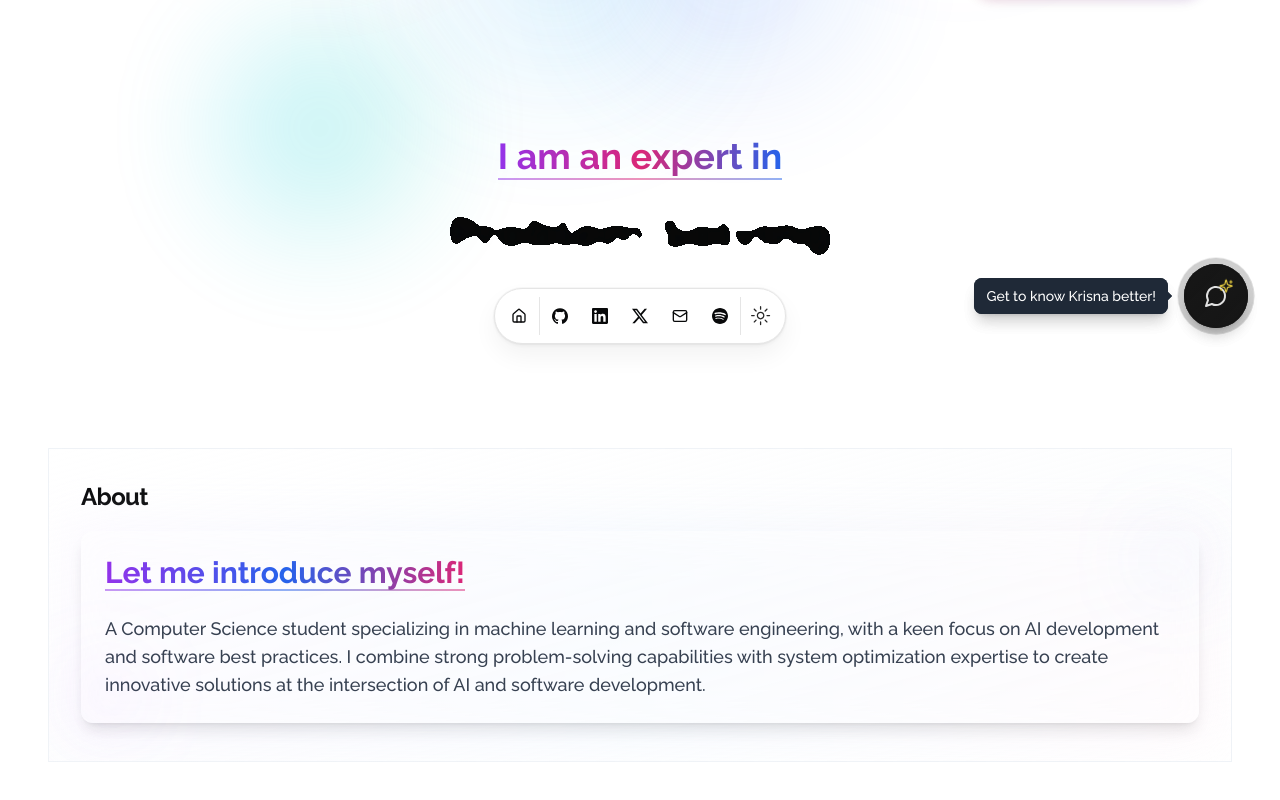
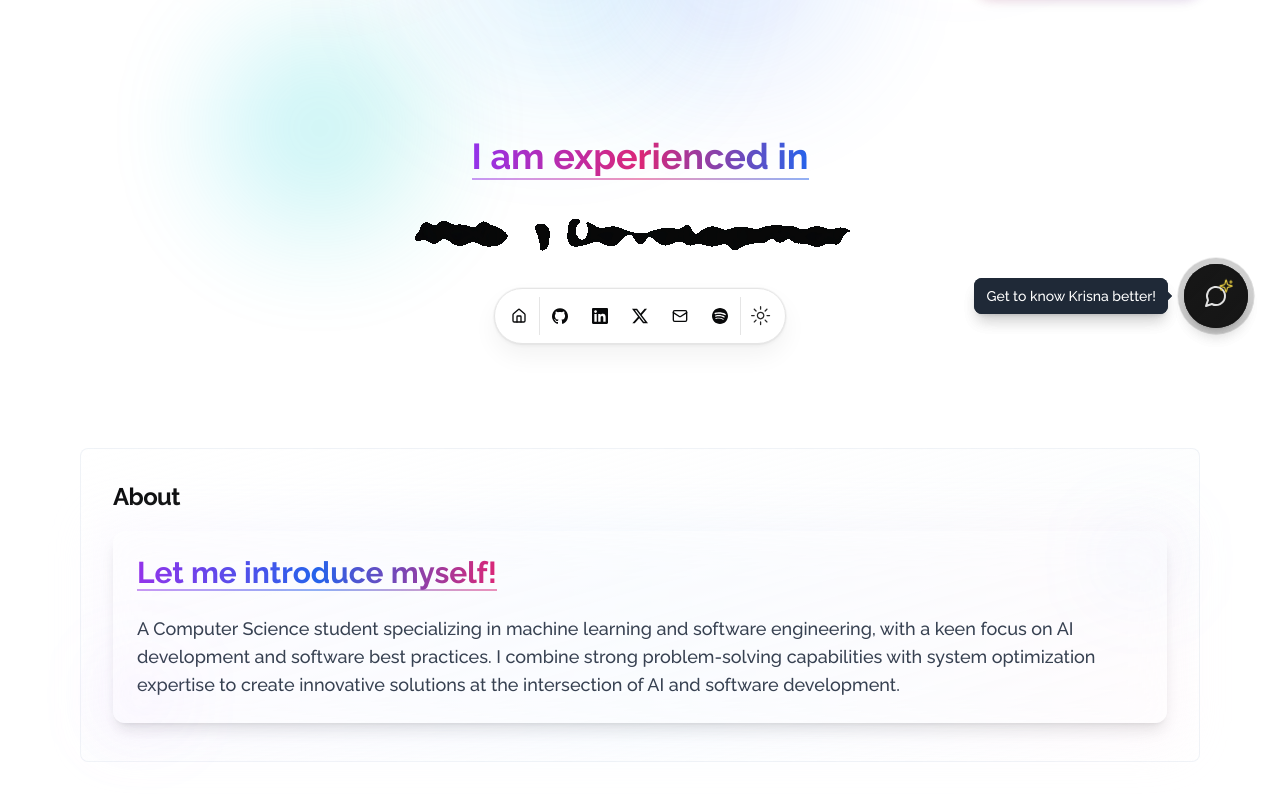
Before and after one commit to KrisnaPutraP/portofolio, a Next.js app: page / in a window 1280 px wide. Shown: the part 440-1240 px from the top of the page. Built offline with nearby package versions, Linux system fonts and the light colour scheme.

Commit message:
fix: Minor bug fix

```diff
--- a/src/app/globals.css
+++ b/src/app/globals.css
@@ -76,6 +76,21 @@
     }
     body {
       @apply bg-background text-foreground;
+      overflow-x: hidden;
+    }
+    html {
+      scroll-behavior: smooth;
+    }
+  }
+
+  /* Prevent double scrollbars */
+  @layer utilities {
+    .no-scrollbar {
+      -ms-overflow-style: none;
+      scrollbar-width: none;
+    }
+    .no-scrollbar::-webkit-scrollbar {
+      display: none;
     }
   }
 
@@ -147,14 +162,6 @@ code[data-line-numbers-max-digits="3"] > [data-line]::before {
   width: 3rem;
 }
 
-/* styles/globals.css */
-
-/* Existing Tailwind imports and styles */
-
-@tailwind base;
-@tailwind components;
-@tailwind utilities;
-
 /* Custom Tooltip Centering */
 @layer components {
   [data-side="top"] {
@@ -172,12 +179,12 @@ code[data-line-numbers-max-digits="3"] > [data-line]::before {
   [data-side="left"] {
     top: 50% !important;
     left: 50% !important;
-    transform: translate(-150%, -50%) !important; /* Adjust as needed */
+    transform: translate(-150%, -50%) !important;
   }
 
   [data-side="right"] {
     top: 50% !important;
     left: 50% !important;
-    transform: translate(50%, -50%) !important; /* Adjust as needed */
+    transform: translate(50%, -50%) !important;
   }
 }
--- a/src/app/page.tsx
+++ b/src/app/page.tsx
@@ -63,20 +63,20 @@ const Page: FC = () => {
 
   return (
     <>
-      {/* Fixed navigation with improved z-index */}
+      {/* Fixed navigation with proper z-index */}
       <div className="fixed top-0 left-0 right-0 z-[100]">
         <NavBar />
         <ScrollProgress className="top-[64px]" />
       </div>
 
-      {/* Main content with proper mobile spacing */}
+      {/* Main content container */}
       <motion.main
-        className="relative flex flex-col min-h-screen w-full overflow-x-hidden"
+        className="relative flex flex-col min-h-screen w-full"
         variants={containerVariants}
         initial="hidden"
         animate="visible"
       >
-        {/* Hero section with proper mobile spacing */}
+        {/* Hero section */}
         <motion.div
           className="pt-16 mb-8 sm:mb-12 md:mb-16 lg:mb-20"
           variants={fadeInUpVariants}
@@ -84,8 +84,8 @@ const Page: FC = () => {
           <AnimatedHeader />
         </motion.div>
 
-        {/* Content sections with improved mobile responsive spacing */}
-        <div className="relative z-10 space-y-8 sm:space-y-12 md:space-y-16 lg:space-y-20 xl:space-y-24">
+        {/* Content sections with proper spacing */}
+        <div className="relative z-10 space-y-12 sm:space-y-16 md:space-y-20 lg:space-y-24 xl:space-y-32 px-4 sm:px-6 lg:px-8">
           {sections.map((section, index) => (
             <motion.section
               key={section.key}
@@ -94,43 +94,41 @@ const Page: FC = () => {
               whileInView="visible"
               viewport={{
                 once: false,
-                margin: "-50px",
-                amount: 0.1,
+                margin: "-80px",
+                amount: 0.2,
               }}
-              className="scroll-mt-20 w-full"
-              style={{ minHeight: "50vh" }}
+              className="scroll-mt-20 w-full max-w-7xl mx-auto"
             >
               {section.component}
             </motion.section>
           ))}
 
-          {/* Projects section with enhanced mobile spacing */}
+          {/* Projects section */}
           <motion.section
             variants={fadeInUpVariants}
             initial="hidden"
             whileInView="visible"
             viewport={{
               once: false,
-              margin: "-50px",
-              amount: 0.1,
+              margin: "-80px",
+              amount: 0.2,
             }}
-            className="scroll-mt-20 w-full"
-            style={{ minHeight: "50vh" }}
+            className="scroll-mt-20 w-full max-w-7xl mx-auto"
           >
             <Projects />
           </motion.section>
 
-          {/* Contacts section with proper mobile bottom spacing */}
+          {/* Contacts section */}
           <motion.section
             variants={fadeInUpVariants}
             initial="hidden"
             whileInView="visible"
             viewport={{
               once: false,
-              margin: "-50px",
-              amount: 0.1,
+              margin: "-80px",
+              amount: 0.2,
             }}
-            className="scroll-mt-20 pb-20 sm:pb-24 lg:pb-32 w-full"
+            className="scroll-mt-20 pb-20 sm:pb-24 lg:pb-32 w-full max-w-7xl mx-auto"
           >
             <Contacts />
           </motion.section>
--- a/src/components/Containers/section.tsx
+++ b/src/components/Containers/section.tsx
@@ -13,24 +13,24 @@ const Section = ({ id, title, children, className }: SectionProps) => {
     <section
       id={id}
       className={cn(
-        "relative overflow-hidden",
+        "relative overflow-visible",
         "border border-slate-200/50 dark:border-slate-800/50",
         "bg-gradient-to-br from-white/50 via-slate-50/30 to-white/50",
         "dark:from-slate-900/50 dark:via-slate-800/30 dark:to-slate-900/50",
         "backdrop-blur-[12px]",
-        "p-8",
+        "p-6 sm:p-8",
         "transition-all duration-500 ease-out",
         "hover:border-border hover:shadow-xl",
-        "hover:scale-[1.01]",
         "group",
+        "rounded-lg",
         className
       )}
     >
-      <div className="absolute inset-0 opacity-0 group-hover:opacity-100 transition-opacity duration-500">
-        <div className="absolute inset-0 bg-gradient-to-br from-primary/5 to-transparent" />
+      <div className="absolute inset-0 opacity-0 group-hover:opacity-100 transition-opacity duration-500 rounded-lg">
+        <div className="absolute inset-0 bg-gradient-to-br from-primary/5 to-transparent rounded-lg" />
       </div>
 
-      <div className="absolute inset-0 opacity-0 transition-opacity duration-300 group-hover:opacity-100">
+      <div className="absolute inset-0 opacity-0 transition-opacity duration-300 group-hover:opacity-100 rounded-lg">
         {/* Top left corner */}
         <div className="absolute left-0 top-0 h-[2px] w-8 bg-gradient-to-r from-primary to-transparent" />
         <div className="absolute left-0 top-0 h-8 w-[2px] bg-gradient-to-b from-primary to-transparent" />
--- a/src/components/Header/animated-header.tsx
+++ b/src/components/Header/animated-header.tsx
@@ -20,7 +20,7 @@ const TypeWriter = ({ text, onComplete }: { text: string; onComplete: () => void
           setDisplayText(text.slice(0, currentIndex));
           currentIndex++;
           type();
-        }, 100);
+        }, 50);
         timeouts.push(timeout);
       } else {
         setIsTyping(false);
@@ -43,7 +43,6 @@ export default function AnimatedHeader() {
     "Software Engineering",
     "Data Science",
     "Machine Learning",
-    "Problem Solving",
     "Web-3 Development",
   ];
 
@@ -127,7 +126,7 @@ export default function AnimatedHeader() {
             transition={{ duration: 0.3 }}
           >
             <h2 className="text-3xl md:text-4xl font-bold bg-gradient-to-r from-purple-600 via-pink-600 to-blue-600 bg-clip-text text-transparent">
-              I am an expert in
+              I am experienced in
             </h2>
             <div className="absolute -bottom-1 left-0 right-0 h-[2px] bg-gradient-to-r from-purple-600 via-pink-600 to-blue-600 opacity-50" />
           </motion.div>
--- a/src/components/Projects/projects.tsx
+++ b/src/components/Projects/projects.tsx
@@ -25,13 +25,13 @@ const Projects = () => {
         </div>
       </BlurFade>
 
-      <div className="w-full max-w-7xl mx-auto px-4 sm:px-6 lg:px-8">
+      <div className="w-full max-w-6xl mx-auto">
         <div className="grid grid-cols-1 gap-4 sm:gap-6 lg:grid-cols-2 xl:gap-8">
           {DATA.projects.map((project, id) => (
             <BlurFade key={project.title} delay={0.05 * 12 + id * 0.05}>
               <Dialog>
                 <DialogTrigger asChild>
-                  <Card className="group/card relative min-h-[380px] sm:min-h-[420px] w-full flex flex-col overflow-hidden transition-all duration-300 hover:scale-[1.02] hover:shadow-lg cursor-pointer border">
+                  <Card className="group/card relative min-h-[380px] sm:min-h-[420px] w-full flex flex-col overflow-hidden transition-all duration-300 hover:shadow-lg cursor-pointer border">
                     <div className="relative h-36 sm:h-48 w-full overflow-hidden flex-shrink-0">
                       {project.image && (
                         <Image
```
